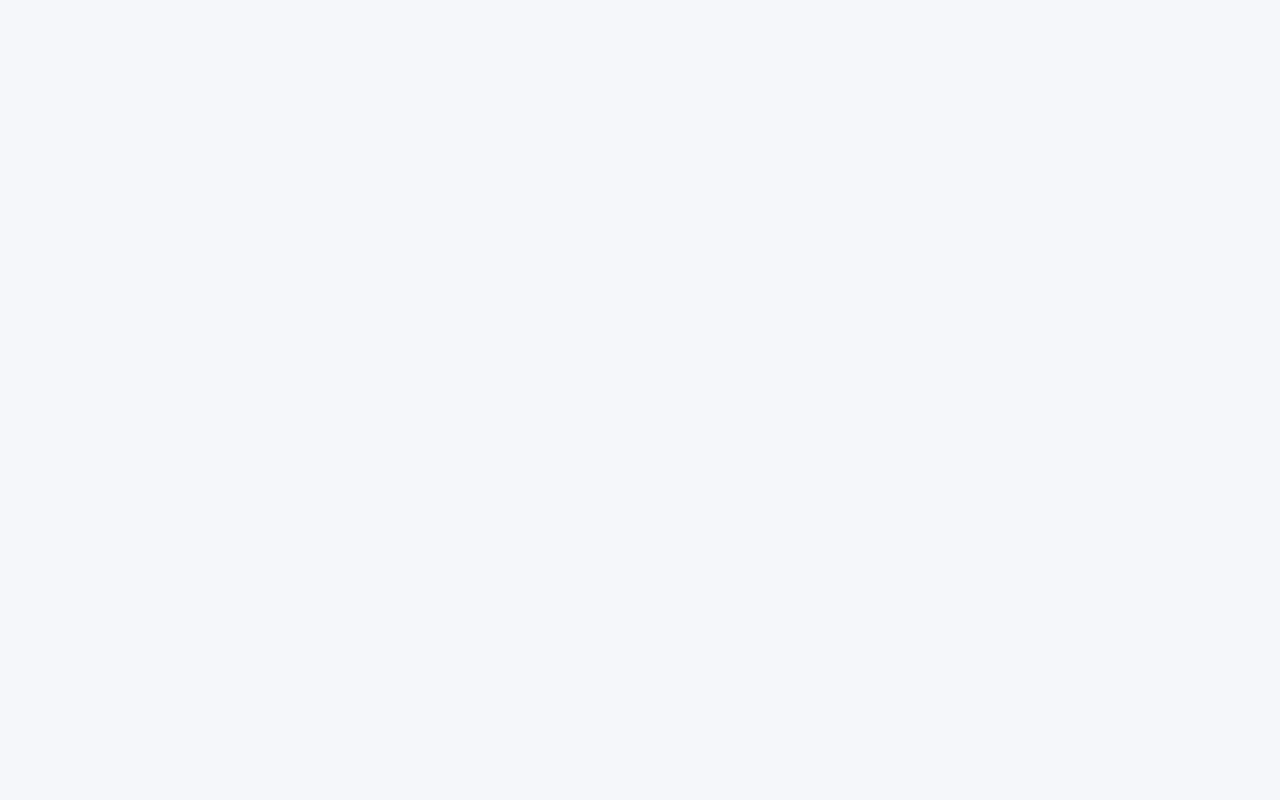
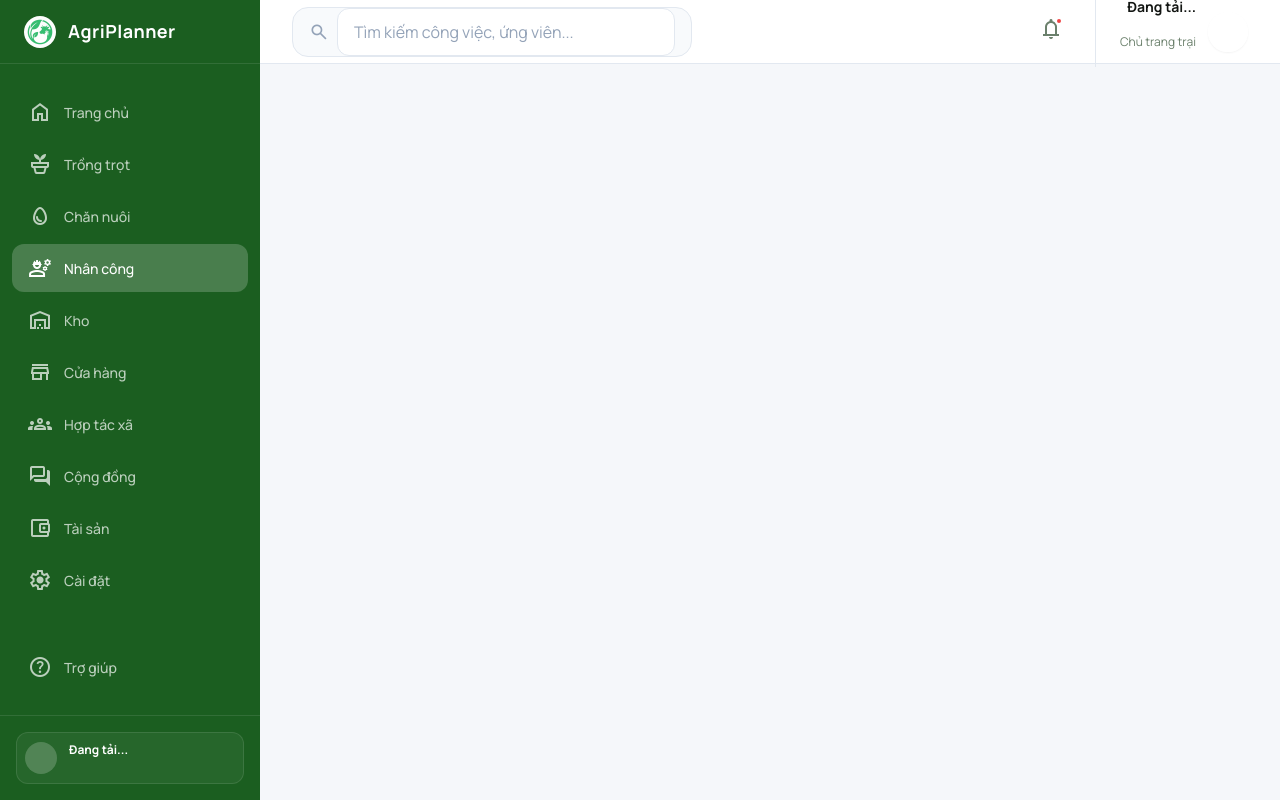
Before and after one commit to TruongVinhKiet/AgriPlanner_Final, a website: page pages/labor.html in a window 1280 px wide. Drawn offline with nearby package versions, Linux system fonts and the light colour scheme.

Commit message:
feat(labor): Add sidebar navigation menu and top header bar

```diff
--- a/pages/labor.html
+++ b/pages/labor.html
@@ -880,6 +880,102 @@
 </head>
 
 <body data-page="labor">
+    <div class="app-container">
+        <!-- Sidebar -->
+        <aside class="sidebar">
+            <div class="sidebar__header">
+                <div class="sidebar__logo-icon" style="background: none; padding: 0;">
+                    <img src="../images/logo.png" alt="AgriPlanner Logo"
+                        style="width: 100%; height: 100%; border-radius: 50%; object-fit: cover;">
+                </div>
+                <h1 class="sidebar__logo-text">AgriPlanner</h1>
+            </div>
+
+            <nav class="sidebar__nav">
+                <a href="../dashboard.html" class="sidebar__nav-link">
+                    <span class="material-symbols-outlined">home</span>
+                    <span>Trang chủ</span>
+                </a>
+                <a href="cultivation.html" class="sidebar__nav-link">
+                    <span class="material-symbols-outlined">potted_plant</span>
+                    <span>Trồng trọt</span>
+                </a>
+                <a href="livestock.html" class="sidebar__nav-link">
+                    <span class="material-symbols-outlined">egg</span>
+                    <span>Chăn nuôi</span>
+                </a>
+                <a href="labor.html" class="sidebar__nav-link active">
+                    <span class="material-symbols-outlined">engineering</span>
+                    <span>Nhân công</span>
+                </a>
+                <a href="inventory.html" class="sidebar__nav-link">
+                    <span class="material-symbols-outlined">warehouse</span>
+                    <span>Kho</span>
+                </a>
+                <a href="shop.html" class="sidebar__nav-link">
+                    <span class="material-symbols-outlined">store</span>
+                    <span>Cửa hàng</span>
+                </a>
+                <a href="cooperative.html" class="sidebar__nav-link">
+                    <span class="material-symbols-outlined">groups</span>
+                    <span>Hợp tác xã</span>
+                </a>
+                <a href="community.html" class="sidebar__nav-link">
+                    <span class="material-symbols-outlined">forum</span>
+                    <span>Cộng đồng</span>
+                </a>
+                <a href="analytics.html" class="sidebar__nav-link">
+                    <span class="material-symbols-outlined">account_balance_wallet</span>
+                    <span>Tài sản</span>
+                </a>
+                <a href="settings.html" class="sidebar__nav-link">
+                    <span class="material-symbols-outlined">settings</span>
+                    <span>Cài đặt</span>
+                </a>
+
+                <div class="sidebar__spacer"></div>
+
+                <a href="help.html" class="sidebar__nav-link">
+                    <span class="material-symbols-outlined">help</span>
+                    <span>Trợ giúp</span>
+                </a>
+            </nav>
+
+            <div class="sidebar__footer">
+                <div class="sidebar__user">
+                    <div class="sidebar__user-avatar" id="sidebar-avatar"></div>
+                    <div class="sidebar__user-info">
+                        <p class="sidebar__user-name" id="sidebar-name">Đang tải...</p>
+                        <p class="sidebar__user-email" id="sidebar-email"></p>
+                    </div>
+                </div>
+            </div>
+        </aside>
+
+        <!-- Main Content Wrapper -->
+        <div class="main-wrapper">
+            <!-- Header -->
+            <header class="header">
+                <div class="header__search">
+                    <span class="material-symbols-outlined header__search-icon">search</span>
+                    <input type="text" class="header__search-input" placeholder="Tìm kiếm công việc, ứng viên...">
+                </div>
+
+                <div class="header__actions">
+                    <button class="header__notification">
+                        <span class="material-symbols-outlined">notifications</span>
+                        <span class="header__notification-badge"></span>
+                    </button>
+
+                    <div class="header__user">
+                        <div class="header__user-info">
+                            <p class="header__user-name" id="header-name">Đang tải...</p>
+                            <p class="header__user-role">Chủ trang trại</p>
+                        </div>
+                        <div class="header__user-avatar" id="header-avatar"></div>
+                    </div>
+                </div>
+            </header>
 </main>
 </div>
 </body>
```
